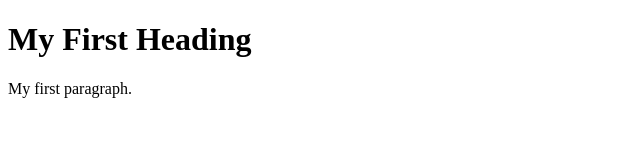
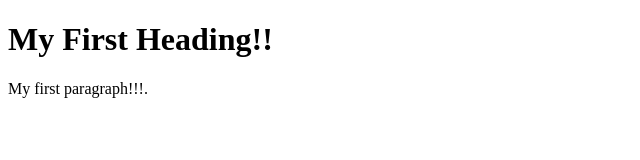
Before and after one commit to prasad-archana-2007/learning-git, a plain HTML site: page index.html in a window 1280 px wide. Shown: the full height of the page, 0-640 px from the left. Drawn offline with Linux system fonts and the light colour scheme.

Commit message:
Update index.html

```diff
--- a/index.html
+++ b/index.html
@@ -5,8 +5,8 @@
 </head>
 <body>
 
-<h1>My First Heading</h1>
-<p>My first paragraph.</p>
+<h1>My First Heading!!</h1>
+<p>My first paragraph!!!.</p>
 
 </body>
 </html>
```
